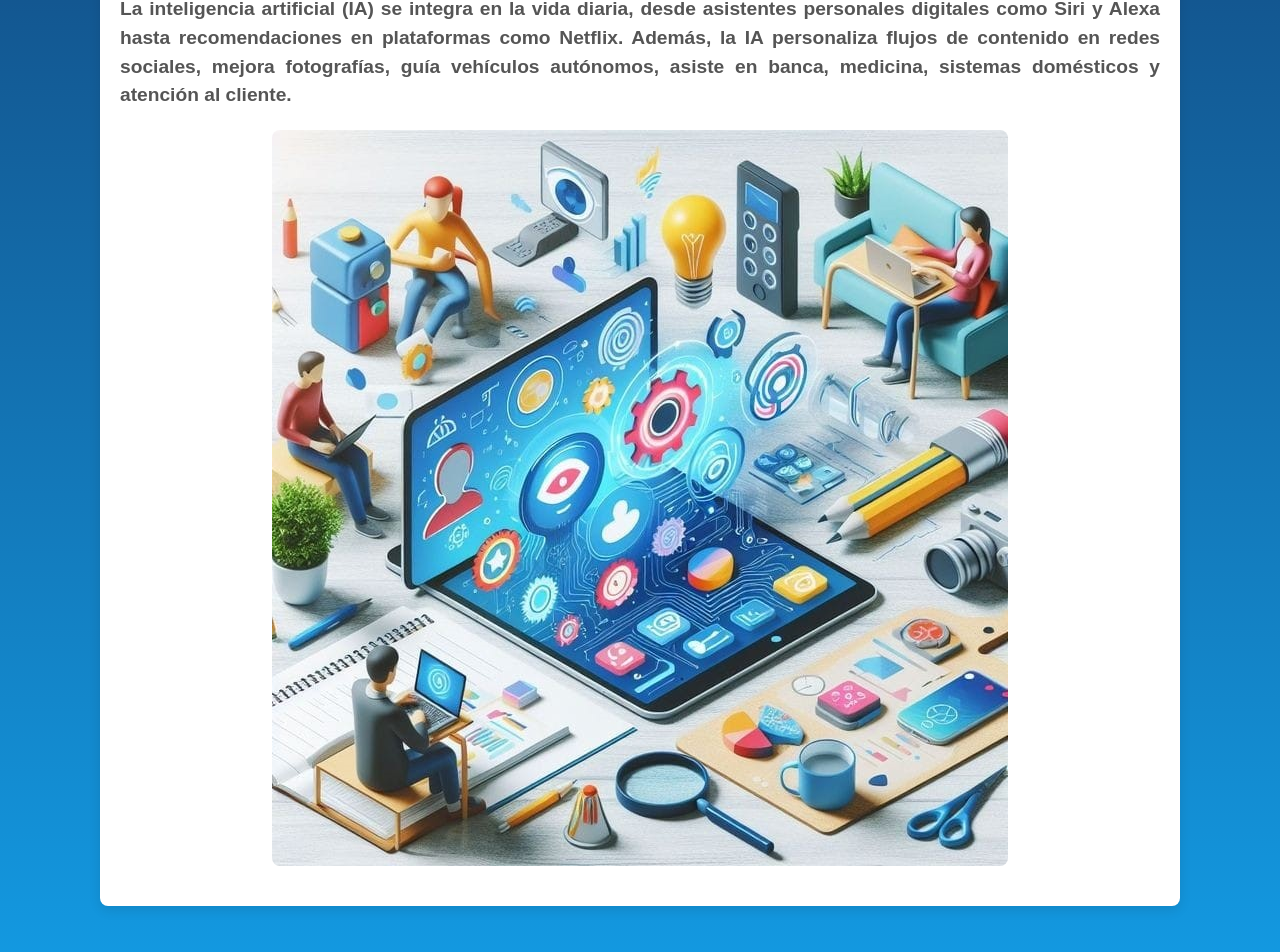
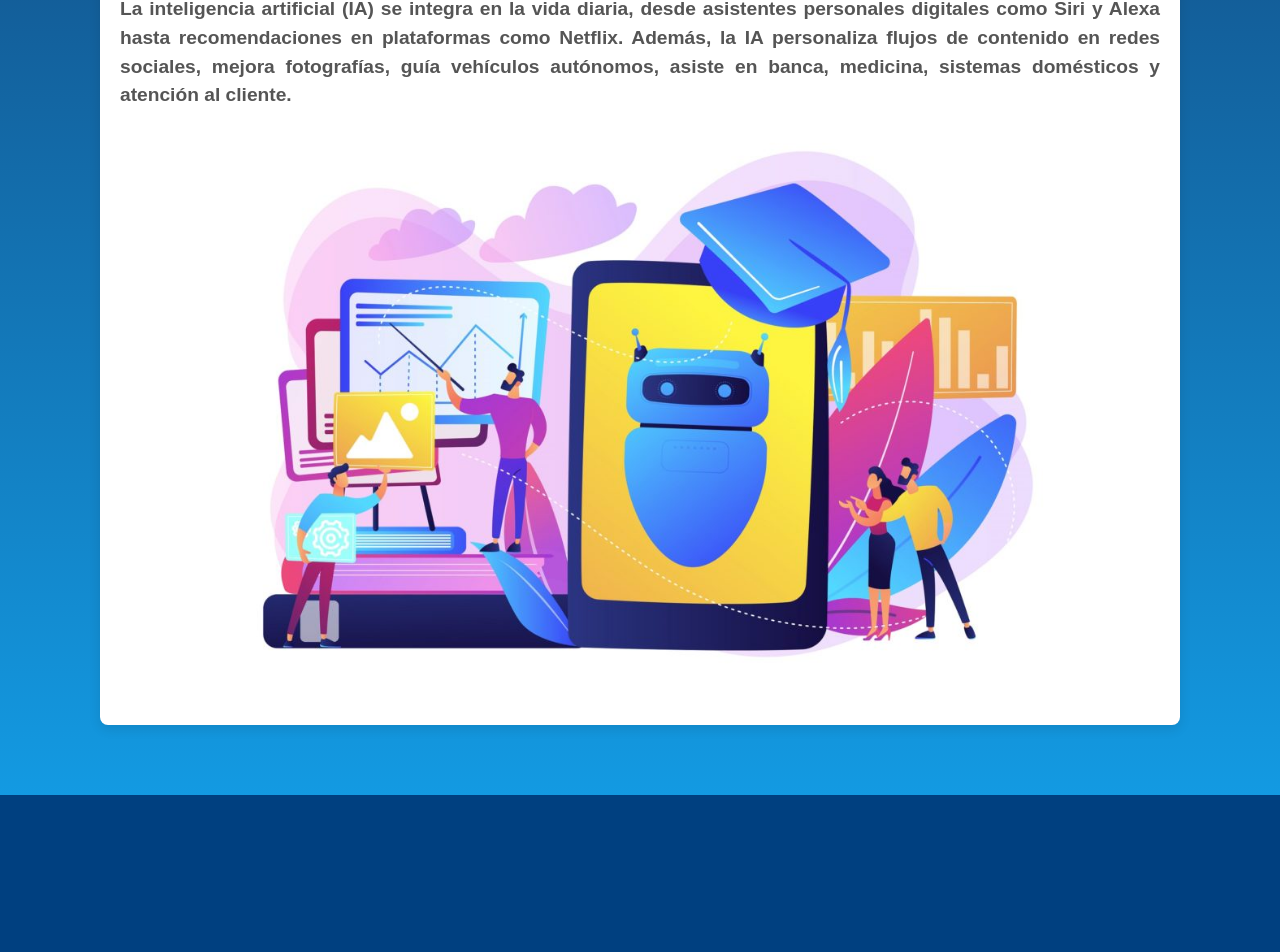
Before and after one commit to Sariss7/IngSoftware, a plain HTML site: page ia.html in a window 1280 px wide. Shown: the part 1212-2164 px from the top of the page. After the commit the page ends 2007 px from the top, so only its background shows below. Drawn offline with Linux system fonts and the light colour scheme.

Commit message:
Update ia.html

```diff
--- a/ia.html
+++ b/ia.html
@@ -55,7 +55,7 @@
                 <p>Esto permitió integrar de manera rápida y eficiente estructuras para que la maquina lograse simular características humanas tales como el aprendizaje, la adaptación, el razonamiento, la autocorrección y el mejoramiento implícito, aquí comienza una carrera por crear maquinas cada vez más parecidas al hombre, sin embargo, a groso modo se notaba la estructura conductista a la hora de construir la inteligencia para la maquina en la cual se hacía evidente el llenado de información, repetición memorística y delimitación enalgunos campos.</p>
                 <p>En la actualidad, cada día en la vida cotidiana esta se puede ver evidenciada en artículos tan pequeños como lo son los celulares, también se presenta en la forma por la cual nos comunicamos como puede ser los correos electrónicos y así donde nos enfocamos está presente de manera directa o indirecta.</p>
                 <p>La inteligencia artificial (IA) se integra en la vida diaria, desde asistentes personales digitales como Siri y Alexa hasta recomendaciones en plataformas como Netflix. Además, la IA personaliza flujos de contenido en redes sociales, mejora fotografías, guía vehículos autónomos, asiste en banca, medicina, sistemas domésticos y atención al cliente.</p></h4>
-                <center><img src="imagenes/ia.jpg" class="IA" alt="IA"></center>
+                <center><img src="imagenes/IAenlaVida.jpg" class="IA" alt="IA"></center>
         </section>
     </main>
 </body>
```
